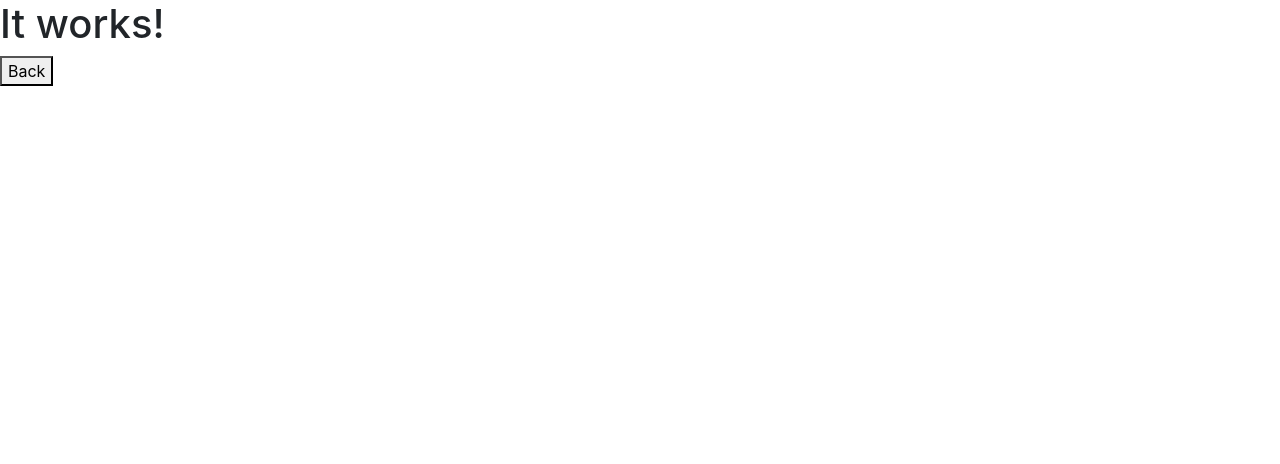
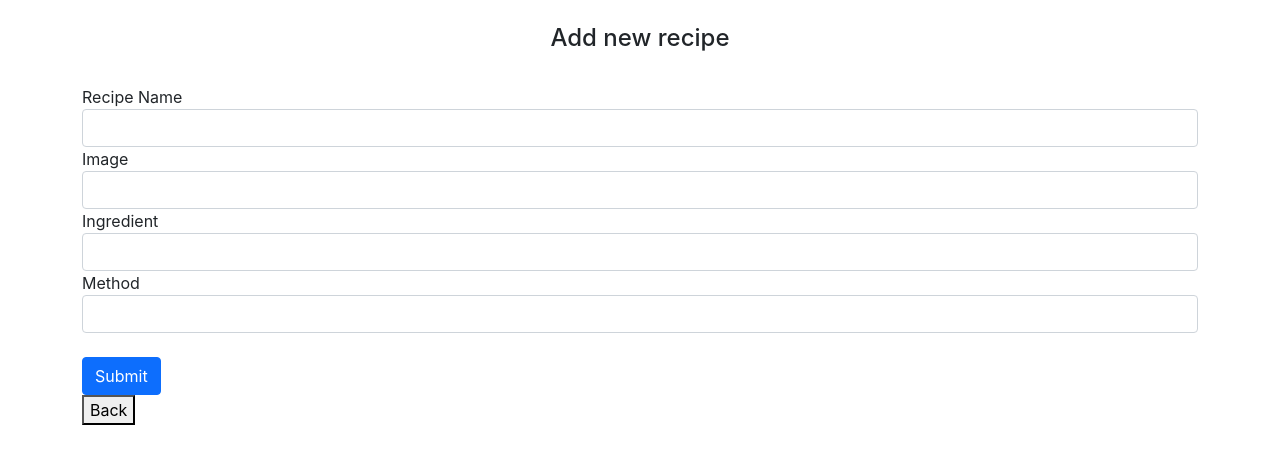
Before and after one commit to miron-srebrakowski/ReactRecipe, a React (Create React App) app in the folder frontend/: page /add-recipe in a window 1280 px wide. Shown: the top 464 px of the page. Built offline with nearby package versions, Linux system fonts and the light colour scheme.

Commit message:
fixed keys and added JSON output for adding new recipes

```diff
--- a/frontend/src/components/AddRecipe.js
+++ b/frontend/src/components/AddRecipe.js
@@ -1,11 +1,51 @@
-import react from "react";
+import React, { useState } from "react";
 import { Link } from 'react-router-dom';
 
 export default function AddRecipe () {
 
+    const [title, setTitle] = useState('');
+    const [image, setImage] = useState('');
+    const [ingredient, setIngredient] = useState('');
+    const [method, setMethod] = useState('');
+
+    const onSubmit = () => {
+        const data = {
+            title: title,
+            image: image,
+            ingredients: ingredient,
+            method: method,
+        };
+        alert(JSON.stringify(data));
+
+        // CONNECT API TO POST INPUT DATA
+    }
+
     return (
-        <div>
-            <h1>It works!</h1>
+        <div className="container">
+
+            <h4 className="text-center p-4">Add new recipe</h4>
+
+            <form onSubmit={() => onSubmit()}>
+                <div className="form-group">
+                    <label>Recipe Name </label>
+                    <input type="text" className="form-control" onChange={(e) => setTitle(e.target.value)} />
+                </div>
+                <div className="form-group">
+                    <label>Image</label>
+                    <input type="text" className="form-control" onChange={(e) => setImage(e.target.value)} />
+                </div>
+                <div className="form-group">
+                    <label>Ingredient</label>
+                    <input type="text" className="form-control" onChange={(e) => setIngredient(e.target.value)} />
+                </div>
+                <div className="form-group">
+                    <label>Method</label>
+                    <input type="text" className="form-control" onChange={(e) => setMethod(e.target.value)} />
+                </div>
+                <br />
+                <button type="submit" className="btn btn-primary">Submit</button>
+            </form>
+
             <Link to="/">
                 <button>Back</button>
             </Link>
--- a/frontend/src/components/DisplayAllRecipes.js
+++ b/frontend/src/components/DisplayAllRecipes.js
@@ -25,7 +25,7 @@ export default function DisplayAllRecipes () {
 
             <div className="row">
                 {recipes.map((recipe) => (
-                    <RecipeCard recipe={recipe} />
+                    <RecipeCard key={recipe.id} recipe={recipe} />
                 ))}
             </div>
 
--- a/frontend/src/components/RecipeCard.js
+++ b/frontend/src/components/RecipeCard.js
@@ -1,4 +1,4 @@
-import react from "react";
+import React from "react";
 
 
 export default function RecipeCard (props) {
@@ -17,13 +17,13 @@ export default function RecipeCard (props) {
                 <div className="text-right">
                     <ul>
                         {props.recipe.ingredients.map((ingredient) => (
-                            <li>{ingredient}</li>
+                            <li key={ingredient}>{ingredient}</li>
                         ))}
                     </ul>
 
                     <ol>
                         {props.recipe.method.map((step) => (
-                            <li>{step}</li>
+                            <li key={step}>{step}</li>
                         ))}
                     </ol>
                 </div>
--- a/frontend/src/data.js
+++ b/frontend/src/data.js
@@ -1,35 +1,41 @@
 export const recipes = [
     {
+        id: "1a",
         title: "pizza",
         image: "https://www.dominos.co.uk/Content/images/Products/GB/Pizza/256x256/1907-PIZ-Texas-BBQ.jpg?v=0c1787dd4a3ad00e87a09afef6d2bab6",
         ingredients: ["cheese", "bread", "chicken"],
         method: ["prep", "cook", "eat"],
     },
     {
+        id: "1b",
         title: "pizza",
         image: "https://www.dominos.co.uk/Content/images/Products/GB/Pizza/256x256/1907-PIZ-Texas-BBQ.jpg?v=0c1787dd4a3ad00e87a09afef6d2bab6",
         ingredients: ["cheese", "bread", "chicken"],
         method: ["prep", "cook", "eat"],
     },
     {
+        id: "1c",
         title: "pizza",
         image: "https://www.dominos.co.uk/Content/images/Products/GB/Pizza/256x256/1907-PIZ-Texas-BBQ.jpg?v=0c1787dd4a3ad00e87a09afef6d2bab6",
         ingredients: ["cheese", "bread", "chicken"],
         method: ["prep", "cook", "eat"],
     },
     {
+        id: "1d",
         title: "pizza",
         image: "https://www.dominos.co.uk/Content/images/Products/GB/Pizza/256x256/1907-PIZ-Texas-BBQ.jpg?v=0c1787dd4a3ad00e87a09afef6d2bab6",
         ingredients: ["cheese", "bread", "chicken"],
         method: ["prep", "cook", "eat"],
     },
     {
+        id: "1e",
         title: "pizza",
         image: "https://www.dominos.co.uk/Content/images/Products/GB/Pizza/256x256/1907-PIZ-Texas-BBQ.jpg?v=0c1787dd4a3ad00e87a09afef6d2bab6",
         ingredients: ["cheese", "bread", "chicken"],
         method: ["prep", "cook", "eat"],
     },
     {
+        id: "1f",
         title: "pizza",
         image: "https://www.dominos.co.uk/Content/images/Products/GB/Pizza/256x256/1907-PIZ-Texas-BBQ.jpg?v=0c1787dd4a3ad00e87a09afef6d2bab6",
         ingredients: ["cheese", "bread", "chicken"],
```
